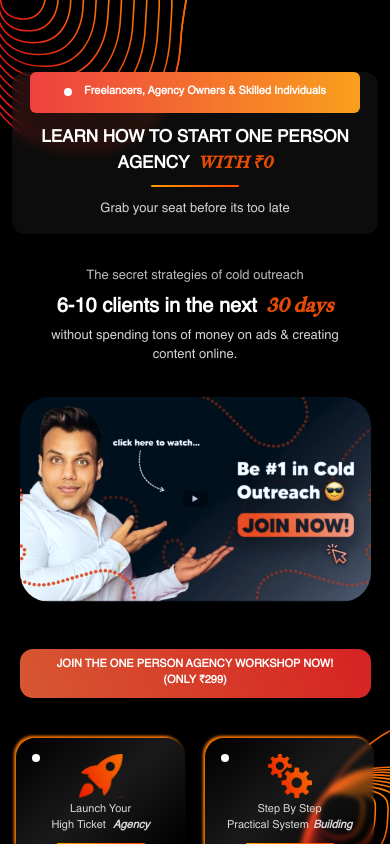
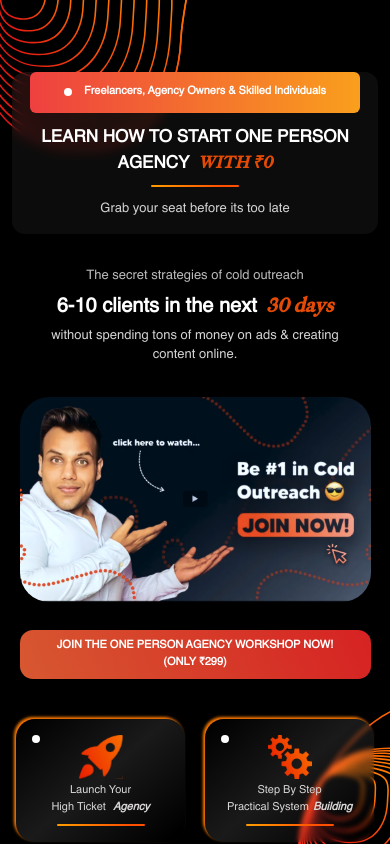
Before and after one commit to ShayanJamil519/uk-landing-page, a Next.js app: page / in a window 390 px wide. Shown: the top 844 px of the page. Built offline with nearby package versions, Linux system fonts and the light colour scheme; a web font is replaced by a local one.

Commit message:
Join Now Section  Responsiveness Done

```diff
--- a/src/app/globals.css
+++ b/src/app/globals.css
@@ -7,3 +7,9 @@
   padding: 0;
   box-sizing: border-box;
 }
+
+@media only screen and (max-width: 400px) {
+  .join_now_responsiveness {
+    width: 90%;
+  }
+}
--- a/src/components/JoinNow.jsx
+++ b/src/components/JoinNow.jsx
@@ -17,12 +17,12 @@ const JoinNow = () => {
       )}
 
       <div className=" flex justify-center items-center">
-        <div className="w-[90%]  min-h-[224px] lg:h-auto lg:w-[50%] mx-auto   justify-center items-center flex  rounded-[32px] relative">
+        <div className="join_now_responsiveness w-[80%]   sm:h-auto lg:w-[50%] md:w-[60%] sm:w-[70%] mx-auto   justify-center items-center flex  rounded-[32px] relative">
           <img
             onClick={handleOpen}
             src="/image 5.svg"
             alt="logo"
-            className="absolute right-0 top-0 bottom-0  left-0 sm:relative w-full   cursor-pointer  "
+            className=" w-full     cursor-pointer  "
           />
           {/* <div className="cursor-pointer z-10 bg-[#000] rounded-md py-2 px-4">
           <IoMdPlay className="text-[#fff] text-[20px]" />
```
